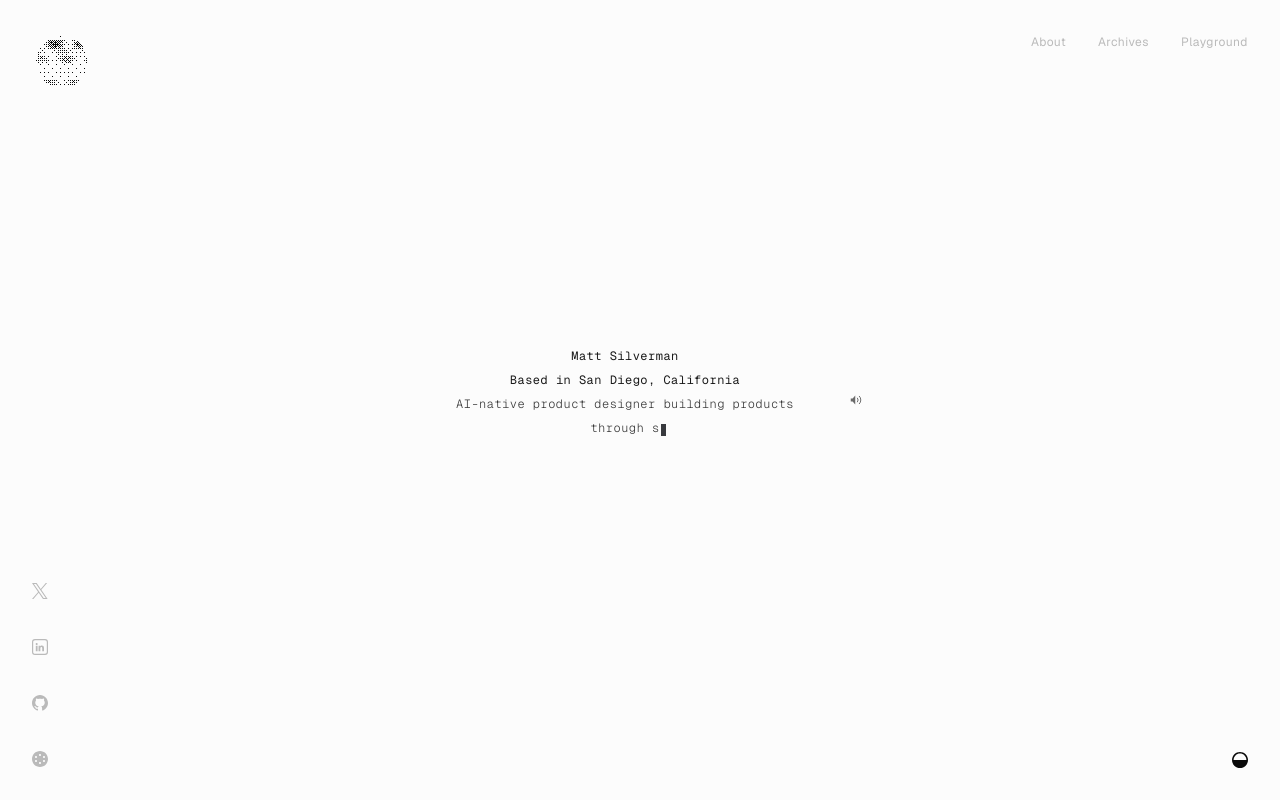
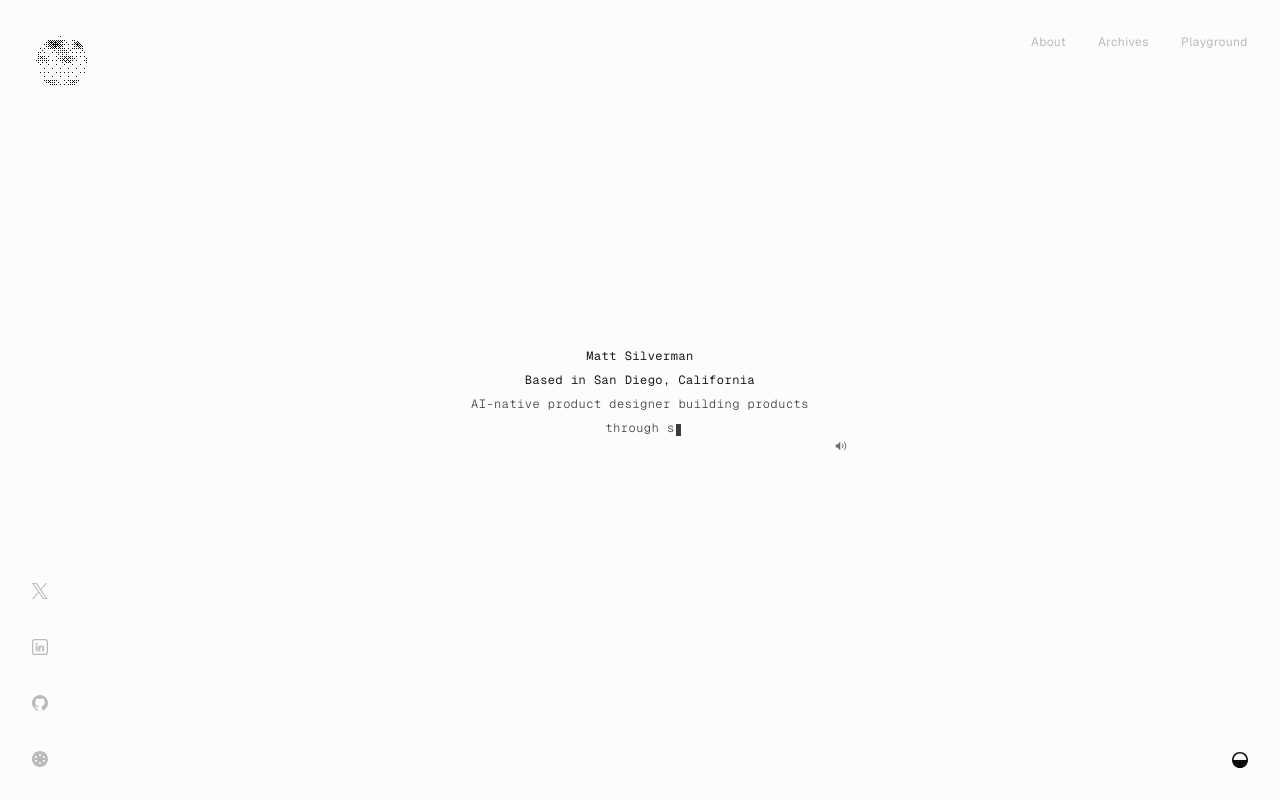
Before and after one commit to mattjss/Portfolio-2027, a React (Vite) app: page / in a window 1280 px wide. Shown: the top 800 px of the page. Built offline with nearby package versions, Linux system fonts and the light colour scheme.

Commit message:
Move hero mute button to bottom-right corner of frame
Button is now absolute inside the 422px hero-frame, matching the
position of the mute button in About/Archive/Playground terminal cards.

Co-Authored-By: Claude Sonnet 4.6 <noreply@anthropic.com>

```diff
--- a/src/App.css
+++ b/src/App.css
@@ -222,14 +222,15 @@ header .container-fluid {
   justify-content: center;
 }
 
-.hero-frame-row {
-  display: flex;
-  align-items: center;
-  gap: 10px;
-}
-
 .hero-frame {
   width: 422px;
+  position: relative;
+}
+
+.hero-sound-btn {
+  position: absolute;
+  bottom: 0;
+  right: 0;
 }
 
 @media (max-width: 480px) {
--- a/src/components/Hero.jsx
+++ b/src/components/Hero.jsx
@@ -209,10 +209,8 @@ function Hero() {
 
   return (
     <section className="hero" ref={heroRef}>
-      <div className="hero-frame-row">
-        <div className="hero-frame">
-          <h1 ref={h1Ref}></h1>
-        </div>
+      <div className="hero-frame">
+        <h1 ref={h1Ref}></h1>
         <button
           className="pg-ctrl-btn hero-sound-btn"
           aria-label="Toggle sound"
```
